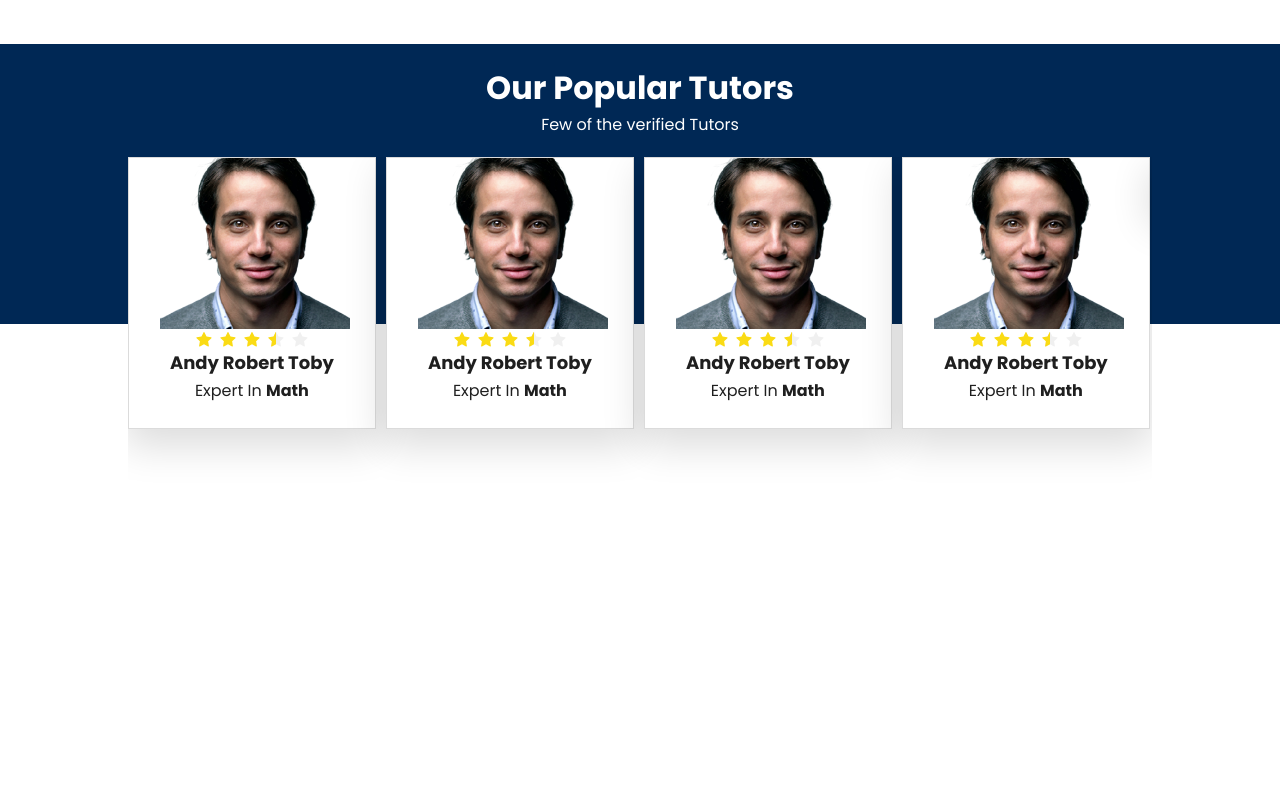
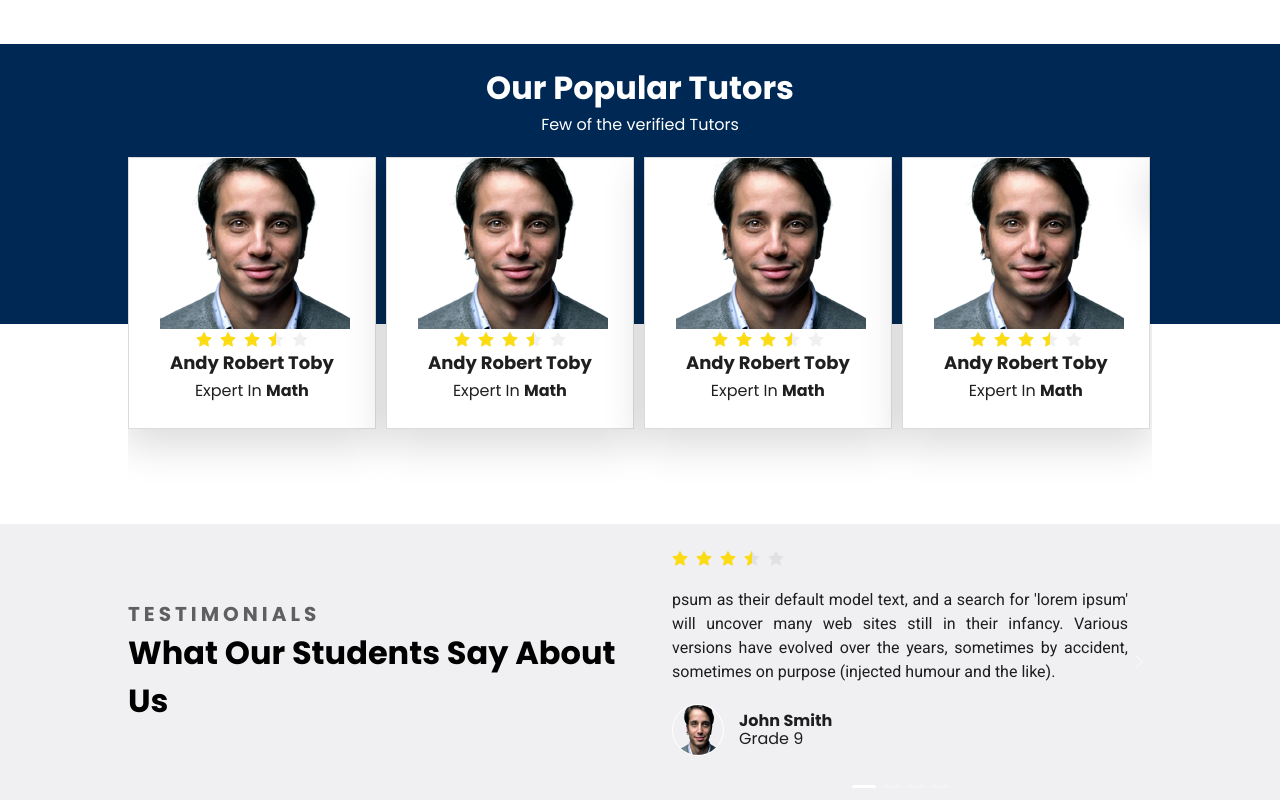
Before and after one commit to shaun4727/TutorFind-assignment-6-client, a Next.js app: page / in a window 1280 px wide. Shown: the part 865-1665 px from the top of the page. Before the commit the page ends 1379 px from the top, so only its background shows below. Built offline with nearby package versions, Linux system fonts and the light colour scheme.

Commit message:
design updated

```diff
--- a/src/app/Components/home/asset/FindTutor.css
+++ b/src/app/Components/home/asset/FindTutor.css
@@ -67,3 +67,12 @@
     text-align: center;
   }
 }
+
+@media (max-width: 576px) {
+  .find-tutor .left-section-padding {
+    padding: 15px;
+  }
+  .find-tutor .right-section-padding {
+    padding: 15px;
+  }
+}
--- a/src/app/Components/home/asset/HeroSection.css
+++ b/src/app/Components/home/asset/HeroSection.css
@@ -71,3 +71,13 @@
     justify-content: center !important;
   }
 }
+
+@media (max-width: 576px) {
+  .hero-section .left-section-padding {
+    padding: 15px !important;
+  }
+
+  .hero-section .right-section-padding {
+    padding-right: 15px !important;
+  }
+}
--- a/src/app/Components/home/asset/PopularTutor.css
+++ b/src/app/Components/home/asset/PopularTutor.css
@@ -80,8 +80,12 @@
 }
 
 /* next arrow btn */
-:where(.css-dev-only-do-not-override-1p7f7dk).ant-carousel .slick-prev::after,
-:where(.css-dev-only-do-not-override-1p7f7dk).ant-carousel .slick-next::after {
+.popular-tutors
+  :where(.css-dev-only-do-not-override-1p7f7dk).ant-carousel
+  .slick-prev::after,
+.popular-tutors
+  :where(.css-dev-only-do-not-override-1p7f7dk).ant-carousel
+  .slick-next::after {
   box-sizing: border-box;
   position: absolute;
   top: 0;
--- /dev/null
+++ b/src/app/Components/home/asset/Testimonial.css
@@ -0,0 +1,162 @@
+.testimonial-section {
+  margin-top: 80px;
+  overflow: hidden;
+  background-color: rgba(151, 157, 172, 0.15);
+}
+.testimonial-section .testimonial-student {
+  display: flex;
+  flex-direction: column;
+  justify-content: center;
+  height: 100%;
+}
+.testimonial-section .testimonial-student .sub-heading {
+  font-weight: 700;
+  font-size: 20px;
+  opacity: 0.6;
+  letter-spacing: 4px;
+}
+.testimonial-section .testimonial-student .heading {
+  font-size: var(--heading-font-size);
+}
+
+.testimonial-section .left-section-padding {
+  padding-left: 128px;
+}
+
+.testimonial-section .right-section-padding {
+  padding-right: 128px;
+}
+
+.testimonial-section .student-review .review-section {
+  display: flex;
+  flex-direction: column;
+  gap: 20px;
+  padding: 24px;
+}
+
+.testimonial-section .user {
+  display: flex;
+  gap: 15px;
+  justify-content: flex-start;
+  align-items: center;
+}
+
+.testimonial-section .student-review .review-description {
+  font-family: var(--font-roboto), sans-serif;
+  line-height: var(--description-line-height);
+  text-align: justify;
+}
+.testimonial-section .user .user-image {
+  border: 1px solid #fff;
+  border-radius: 50%;
+}
+.testimonial-section .user .name-grade {
+  line-height: 18px;
+}
+
+/* next arrow btn */
+.testimonial-section
+  :where(.css-dev-only-do-not-override-1v613y0).ant-carousel
+  .slick-prev,
+.testimonial-section
+  :where(.css-dev-only-do-not-override-1v613y0).ant-carousel
+  .slick-next {
+  position: absolute;
+  top: 50%;
+  width: 16px;
+  height: 16px;
+  transform: translateY(-50%);
+  color: #000;
+  opacity: 0.4;
+  background: transparent;
+  padding: 0;
+  line-height: 0;
+  border: 0;
+  outline: none;
+  cursor: pointer;
+  z-index: 1;
+  transition: opacity 0.3s;
+}
+
+@media (min-width: 768px) {
+  .testimonial-section
+    .student-review
+    .review-section
+    .for-smaller-devices-testimonial
+    .rating,
+  .testimonial-section
+    .student-review
+    .review-section
+    .for-smaller-devices-testimonial
+    .user {
+    display: none;
+  }
+}
+
+@media (max-width: 767px) {
+  .testimonial-section {
+    padding: 0 64px;
+  }
+  /* left section */
+  .testimonial-section .left-section-padding {
+    padding: 0;
+  }
+  .testimonial-student .heading,
+  .testimonial-section .sub-heading {
+    text-align: center;
+  }
+  /* right section */
+  .testimonial-section .right-section-padding {
+    padding: 0px;
+  }
+  .testimonial-section .student-review .review-section {
+    justify-content: center;
+    align-items: center;
+  }
+  .testimonial-section .student-review .review-description {
+    text-align: center;
+  }
+
+  /* for smaller device */
+  .testimonial-section .student-review .review-section .rating,
+  .testimonial-section .student-review .review-section .user {
+    display: none;
+  }
+
+  .testimonial-section
+    .student-review
+    .review-section
+    .for-smaller-devices-testimonial {
+    display: flex;
+    gap: 25px;
+    align-items: center;
+  }
+
+  .testimonial-section
+    .student-review
+    .review-section
+    .for-smaller-devices-testimonial
+    .user {
+    display: flex !important;
+  }
+
+  .testimonial-section
+    .student-review
+    .review-section
+    .for-smaller-devices-testimonial
+    .rating,
+  .testimonial-section
+    .student-review
+    .review-section
+    .for-smaller-devices-testimonial
+    .user {
+    display: block;
+    height: 100%;
+  }
+}
+
+@media (max-width: 576px) {
+  .testimonial-section {
+    padding: 15px;
+  }
+}
--- /dev/null
+++ b/src/app/Components/home/components/Testimonials.tsx
@@ -0,0 +1,96 @@
+'use client';
+
+import Image from 'next/image';
+import '../asset/Testimonial.css';
+import '@/../../assets/root.css';
+import { Col, Row, Rate, Carousel } from 'antd';
+
+const contentStyle: React.CSSProperties = {
+  margin: 0,
+  height: '160px',
+  color: '#fff',
+  lineHeight: '160px',
+  textAlign: 'center',
+  background: '#364d79',
+};
+
+export default function Testimonials() {
+  return (
+    <div className="testimonial-section">
+      <Row gutter={[16, 16]} className="tutor-row">
+        <Col xs={24} sm={24} md={12} lg={12} xl={12} className="gutter-row">
+          <div className="testimonial-student left-section-padding">
+            <h4 className="sub-heading">TESTIMONIALS</h4>
+            <h2 className="heading">What Our Students Say About Us</h2>
+          </div>
+        </Col>
+        <Col xs={24} sm={24} md={12} lg={12} xl={12} className="gutter-row">
+          <div className="student-review right-section-padding">
+            <Carousel arrows infinite={false}>
+              <div>
+                <div className="review-section">
+                  <Rate
+                    allowHalf
+                    disabled
+                    defaultValue={3.5}
+                    className="rating"
+                  />
+                  <p className="review-description">
+                    psum as their default model text, and a search for 'lorem
+                    ipsum' will uncover many web sites still in their infancy.
+                    Various versions have evolved over the years, sometimes by
+                    accident, sometimes on purpose (injected humour and the
+                    like).
+                  </p>
+                  <div className="user">
+                    <Image
+                      src="/images/static/popular-tutor.png"
+                      width={50}
+                      height={50}
+                      className="user-image"
+                      alt="user-image"
+                    />
+                    <div className="name-grade">
+                      <h4 className="user-name">John Smith</h4>
+                      <div className="user-grade">Grade 9</div>
+                    </div>
+                  </div>
+                  <div className="for-smaller-devices-testimonial user-info-rating">
+                    <div className="user">
+                      <Image
+                        src="/images/static/popular-tutor.png"
+                        width={50}
+                        height={50}
+                        className="user-image"
+                        alt="user-image"
+                      />
+                      <div className="name-grade">
+                        <h4 className="user-name">John Smith</h4>
+                        <div className="user-grade">Grade 9</div>
+                      </div>
+                    </div>
+                    <Rate
+                      allowHalf
+                      disabled
+                      defaultValue={3.5}
+                      className="rating"
+                    />
+                  </div>
+                </div>
+              </div>
+              <div>
+                <h3 style={contentStyle}>2</h3>
+              </div>
+              <div>
+                <h3 style={contentStyle}>3</h3>
+              </div>
+              <div>
+                <h3 style={contentStyle}>4</h3>
+              </div>
+            </Carousel>
+          </div>
+        </Col>
+      </Row>
+    </div>
+  );
+}
--- a/src/app/page.tsx
+++ b/src/app/page.tsx
@@ -1,10 +1,9 @@
 import Image from 'next/image';
-import styles from './page.module.css';
-import { Col, ConfigProvider, Menu, MenuProps, Row, theme } from 'antd';
 import '../../assets/root.css';
 import HeroSection from './Components/home/components/HeroSection';
 import FindTutor from './Components/home/components/FindTutor';
 import PopularTutors from './Components/home/components/PopularTutor';
+import Testimonials from './Components/home/components/Testimonials';
 
 export default function Home() {
   return (
@@ -12,6 +11,7 @@ export default function Home() {
       <HeroSection />
       <FindTutor />
       <PopularTutors />
+      <Testimonials />
     </div>
   );
 }
```
